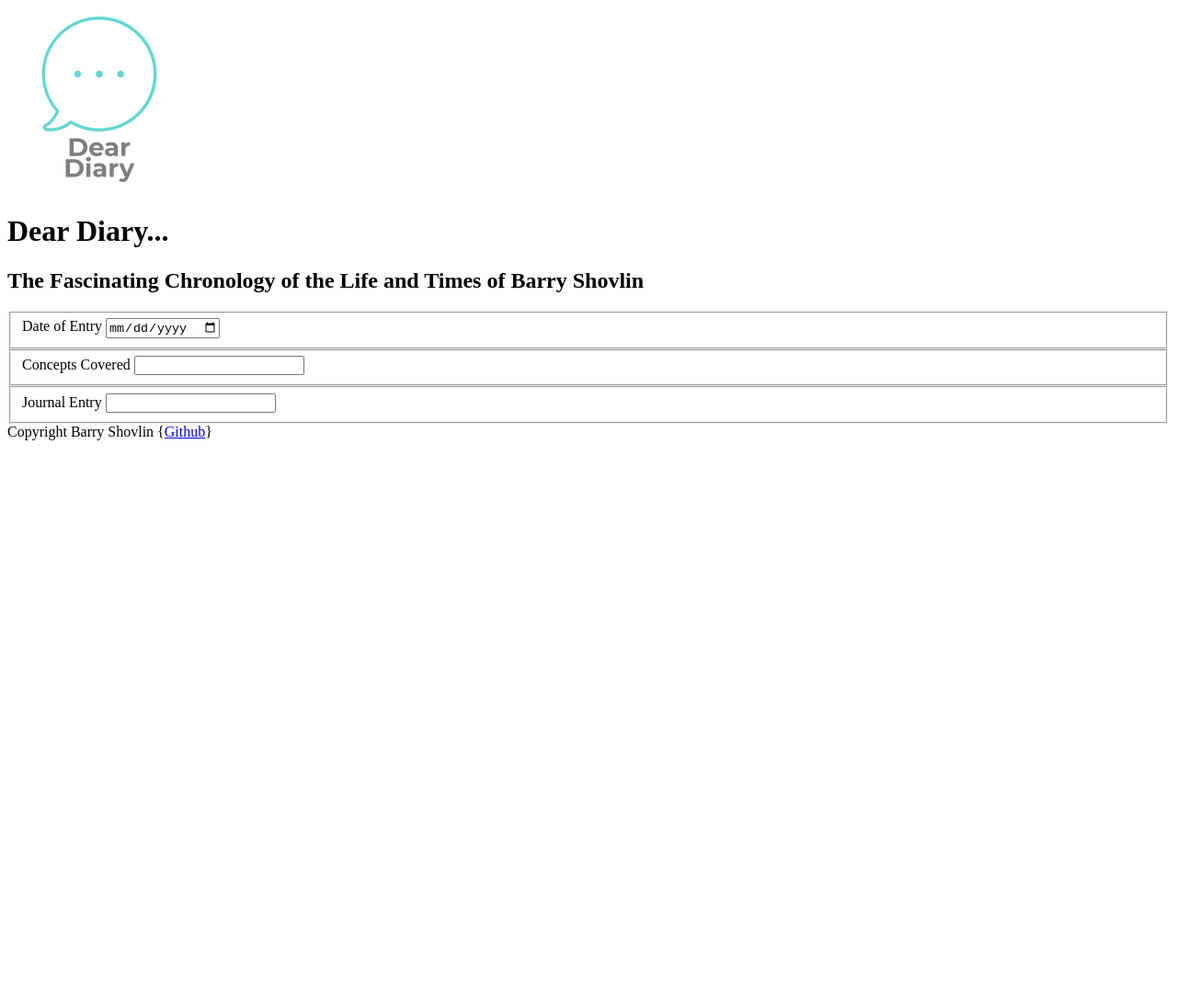
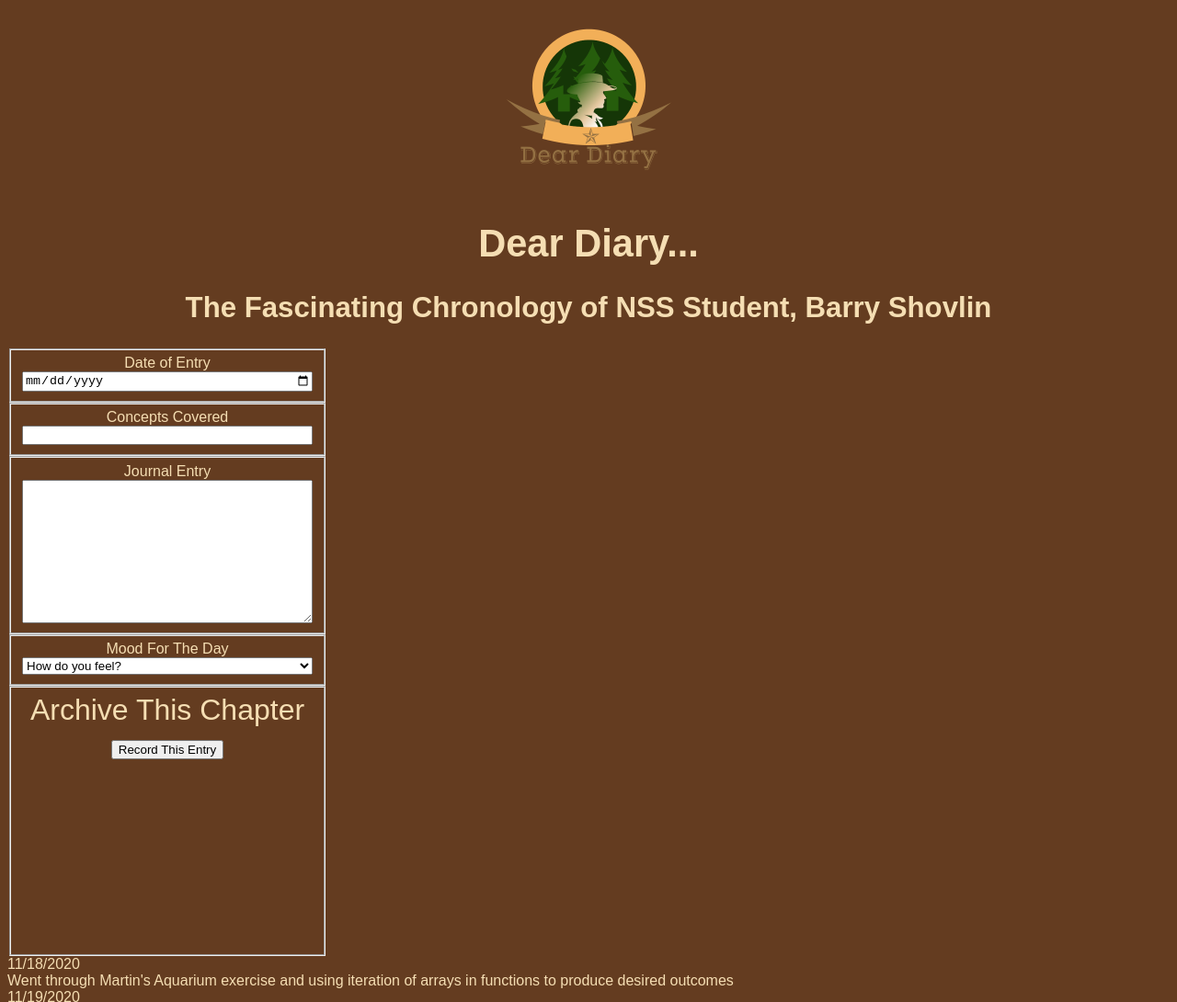
Before and after one commit to BarryShovlin/Daily_Journal, a plain HTML site: page index.html in a window 1280 px wide. Shown: the top 1090 px of the page at 92% size. Before the commit the page ends 800 px from the top, so only its background shows below. Drawn offline with Linux system fonts and the light colour scheme.

Commit message:
finished js functions to automate journal entries with dates to the DOM

```diff
--- a/index.html
+++ b/index.html
@@ -7,31 +7,49 @@
     <link rel="stylesheet" href="styles/main.css">
 <body>
     <header>
-        <img src="./images/dearDiaryLogo.png" alt="Diary Logo">
+        <img class="logo" src="./images/51e7b125-48b0-4d22-b7e8-d05b51435cfe_200x200.png" alt="Diary Logo">
         <h1>Dear Diary...</h1>
-    <h2>The Fascinating Chronology of the Life and Times of Barry Shovlin</h2>
+    <h2>The Fascinating Chronology of NSS Student, Barry Shovlin</h2>
     </header>
     <main class="main">
         <form action="">
-            <fieldset>
+            <fieldset class="date">
                 <label for="journalDate">Date of Entry</label>
                <input type="date" name="journalDate" id="journalDate">
             </fieldset>
         </form>
         <form action="">
-            <fieldset>
+            <fieldset class="concept">
                 <label for="ConceptsCovered">Concepts Covered</label>
                 <input type="text" name="conceptsCovered" id="conceptsCovered">
             </fieldset>
         </form>
         <form action="">
+            <fieldset class="entry">
+                <label for="journalEntry">Journal Entry</label>
+                <textarea name="journalEntry" id="" cols="30" rows="10"></textarea>
+            </fieldset>
+        </form>
+        <form action="">
             <fieldset>
-                <label for="journalEntry">Journal Entry</label>
-                <input type="text" name="journalEntry" id="journalEntry">
+                <div class="mood"><label for="moodForTheDay">Mood For The Day</label><br></div>
+                <select name="mood" id="moodForTheDay">
+                    <option value="select">How do you feel?</option>
+                    <option value="happy">Happy Happy Joy Joy!!!</option>
+                    <option value="sad">This is my worst day...</option>
+                    <option value="nervous">S'nervous</option>
+                </select>
+            </fieldset>
+        </form>
+        <form action="">
+            <fieldset>
+                <div class="submit"><label for="submitButton">Archive This Chapter</label><br>
+                <button type="button">Record This Entry</button></div>
             </fieldset>
         </form>
     </main>
 
-    <footer>Copyright Barry Shovlin {<a href="https://github.com/BarryShovlin">Github</a>} </footer>
+    <footer>Copyright Barry Shovlin 2020 {<a href="https://github.com/BarryShovlin">Github</a>} </footer>
+    <script type="module" src="./scripts/main.js"></script>
 </body>
 </html>
--- /dev/null
+++ b/scripts/journalDataProvider.js
@@ -0,0 +1,34 @@
+const journal = [
+    {
+        id: 1,
+        date: "07/24/2025",
+        concept: "HTML & CSS",
+        entry: "We talked about HTML components and how to make grid layouts with Flexbox in CSS.",
+        mood: "Ok"
+    },
+    {   id: 2,
+        date: "11/18/2020",
+        concept: "js functions",
+        entry: "Went through Martin's Aquarium exercise and using iteration of arrays in functions to produce desired outcomes",
+        mood: "nervous"
+
+    },
+    {
+        id: 3,
+        date: "11/19/2020",
+        concept: "js functions",
+        entry: "We walked through the rest of Martin's aquarium, and talked about function flow, and importing/exporting functions. We also talked about the concept of 'DRY' and importance of modules that do one task",
+        mood: "happy"
+    }
+]
+/*
+    You export a function that provides a version of the
+    raw data in the format that you want
+*/
+export const useJournalEntries = () => {
+    const sortedByDate = journal.sort(
+        (currentEntry, nextEntry) =>
+            Date.parse(currentEntry.date) - Date.parse(nextEntry.date)
+    )
+    return sortedByDate
+}
--- /dev/null
+++ b/scripts/journalEntry.js
@@ -0,0 +1,8 @@
+export const JournalEntryComponent = (entry) => {
+    return `
+        <section id="entry--${entry.id}" class="journalEntry">
+            <div class="entry_date">${entry.date}</div>
+            <div class="entry_entry">${entry.entry}</div>
+        </section>
+    `
+}
--- /dev/null
+++ b/scripts/journalEntryList.js
@@ -0,0 +1,19 @@
+import { useJournalEntries } from "./JournalDataProvider.js"
+import { JournalEntryComponent } from "./JournalEntry.js"
+
+// DOM reference to where all entries will be rendered
+const entryLog = document.querySelector(".main")
+
+export const EntryListComponent = () => {
+    // Use the journal entry data from the data provider component
+    const entries = useJournalEntries()
+
+    for (const entry of entries) {
+        const HTMLComponent = JournalEntryComponent(entry)
+        /*
+            Invoke the component that returns an
+            HTML representation of a single entry
+        */
+        entryLog.innerHTML += HTMLComponent
+}
+}
--- /dev/null
+++ b/scripts/main.js
@@ -0,0 +1,3 @@
+import { EntryListComponent } from "./journalEntryList.js"
+
+EntryListComponent()
--- a/styles/main.css
+++ b/styles/main.css
@@ -0,0 +1,30 @@
+header {
+    text-align: center;
+    font-family: luminary, fantasy;
+    font-size: 130%;
+    color: wheat;
+}
+
+body {
+    background-color: rgb(100, 60, 32);
+}
+main {
+    font-family: luminary, fantasy;
+    color: wheat;
+}
+fieldset {
+    display: flex;
+    flex-direction: column;
+    width: 25%;
+    text-align: center;
+}
+
+.submit {
+    margin-bottom: 200px;
+    text-align: center;
+    font-size: 200%;
+}
+footer {
+    color: wheat;
+    text-align: center;
+}
```
Also changed, not shown: images/51e7b125-48b0-4d22-b7e8-d05b51435cfe_200x200.png (added), images/dearDiaryLogo.png (deleted).
